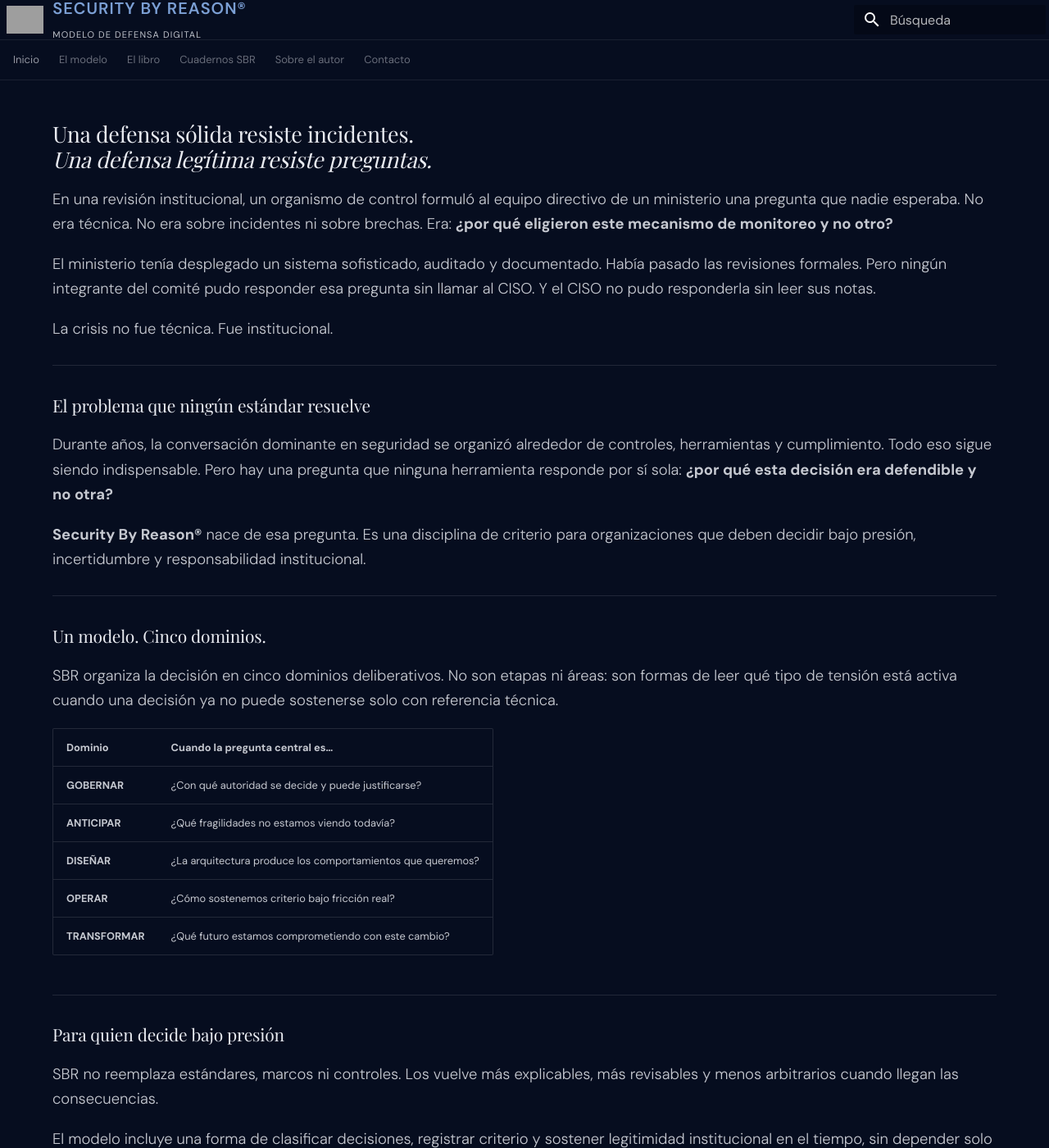
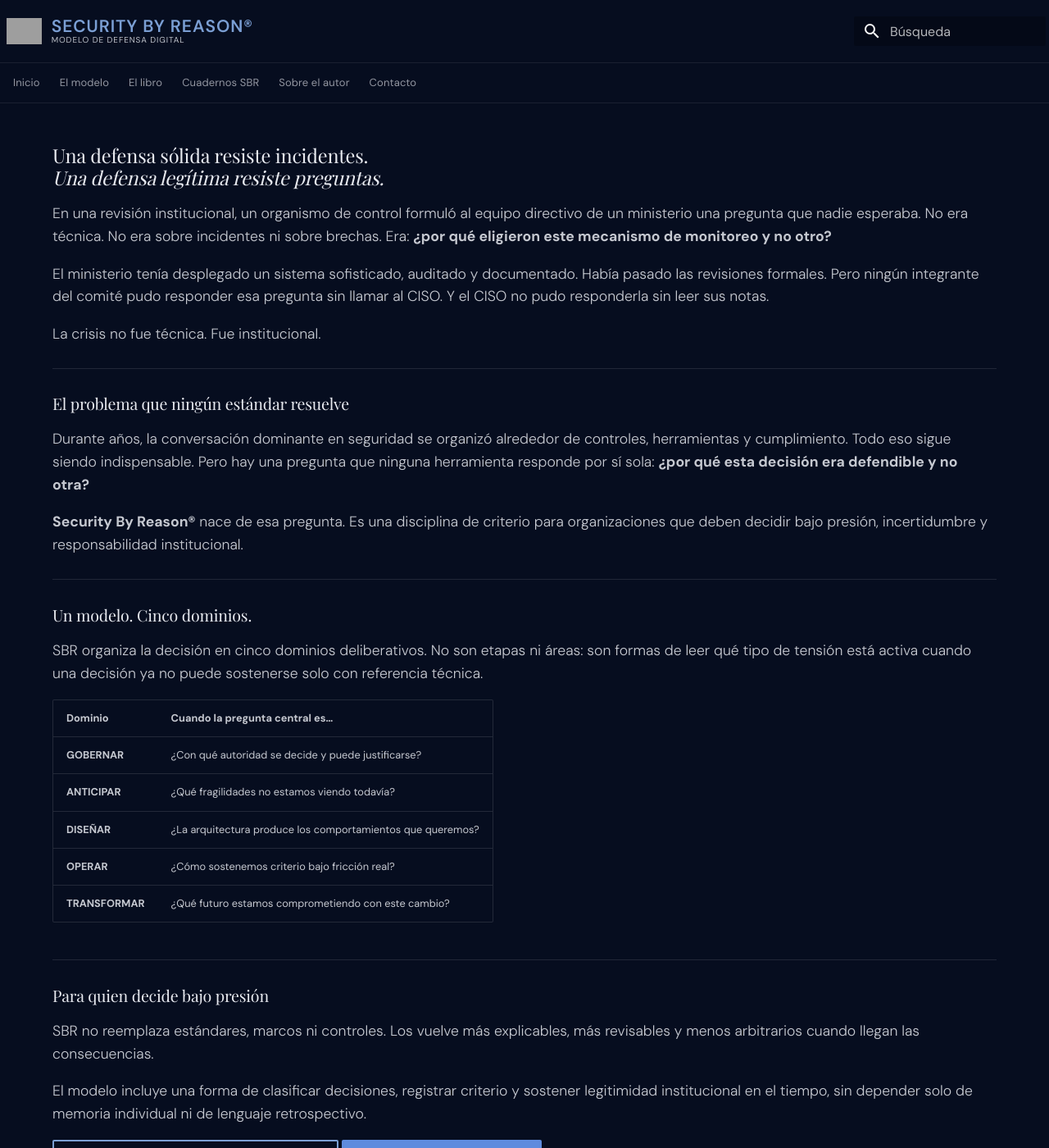
Before and after one commit to danielsasia/sbr-site, an MkDocs documentation site: the page built from docs/index.md, in a window 1280 px wide and 1400 px high. Shown: the whole window at 82% size. Built offline with MkDocs 1.6.1 and Material for MkDocs 9.7.7, drawn with Linux system fonts in a browser that asks for light colours; some web fonts are replaced; grey boxes are pictures that could not be loaded.

Commit message:
Update extra.css

```diff
--- a/docs/stylesheets/extra.css
+++ b/docs/stylesheets/extra.css
@@ -1,10 +1,10 @@
-@import url('https://fonts.googleapis.com/css2?family=Playfair+Display:ital,wght@0,400;0,600;1,400&family=DM+Sans:wght@300;400;500;600&family=DM+Mono&display=swap');
+@import url('https://fonts.googleapis.com/css2?family=Playfair+Display:ital,wght@0,400;0,600;1,400&family=DM+Sans:wght@300;400;500;600;700&family=DM+Mono&display=swap');
 
 [data-md-color-scheme="slate"] {
   --md-default-bg-color: #060d1f;
   --md-default-fg-color: #e8eaf0;
-  --md-default-fg-color--light: rgba(232,234,240,.55);
-  --md-default-fg-color--lighter: rgba(232,234,240,.30);
+  --md-default-fg-color--light: rgba(232, 234, 240, 0.55);
+  --md-default-fg-color--lighter: rgba(232, 234, 240, 0.30);
   --md-typeset-color: #e8eaf0;
   --md-accent-fg-color: #7b9fd4;
 }
@@ -16,198 +16,345 @@ body,
 .md-content,
 .md-sidebar,
 .md-sidebar__scrollwrap,
-.md-sidebar__inner{
-  background:#060d1f !important;
+.md-sidebar__inner {
+  background: #060d1f !important;
 }
 
 /* HEADER */
 
-.md-header{
-  background:#060d1f !important;
-  box-shadow:none !important;
-  border-bottom:.5px solid rgba(255,255,255,.08) !important;
+.md-header {
+  background: #060d1f !important;
+  box-shadow: none !important;
+  border-bottom: 0.5px solid rgba(255,255,255,0.08) !important;
+}
+
+.md-header__inner {
+  min-height: 76px !important;
+  align-items: center !important;
 }
 
 .md-header__button,
-.md-header__button *{
-  color:#e8eaf0 !important;
+.md-header__button * {
+  color: #e8eaf0 !important;
 }
 
-.md-header__button.md-logo{
-  display:flex !important;
-  align-items:center !important;
-  margin-right:.55rem !important;
-  padding:0 !important;
+.md-header__button.md-logo {
+  display: flex !important;
+  align-items: center !important;
+  margin-right: 0.6rem !important;
+  padding: 0 !important;
 }
 
 .md-header__button.md-logo img,
-.md-header__button.md-logo svg{
-  display:block !important;
-  height:34px !important;
-  width:auto !important;
-  max-height:34px !important;
+.md-header__button.md-logo svg {
+  display: block !important;
+  height: 32px !important;
+  width: auto !important;
+  max-height: 32px !important;
 }
 
 .md-header__title,
-.md-header__title *{
-  font-family:'DM Sans',sans-serif !important;
-  color:#7b9fd4 !important;
+.md-header__title * {
+  font-family: 'DM Sans', sans-serif !important;
+  color: #7b9fd4 !important;
 }
 
-.md-header__title{
-  display:flex !important;
-  flex-direction:column !important;
-  align-items:flex-start !important;
-  justify-content:center !important;
-  line-height:1.02 !important;
-  margin-left:0 !important;
+.md-header__title {
+  display: flex !important;
+  flex-direction: column !important;
+  align-items: flex-start !important;
+  justify-content: center !important;
+  line-height: 1 !important;
+  margin-left: 0 !important;
+  padding-top: 8px !important;
+  padding-bottom: 8px !important;
 }
 
-.md-header__ellipsis{
-  max-width:none !important;
+.md-header__ellipsis {
+  max-width: none !important;
 }
 
-.md-header__topic:first-child{
-  font-size:20px !important;
-  font-weight:600 !important;
-  letter-spacing:.05em !important;
-  text-transform:uppercase !important;
-  line-height:1 !important;
+.md-header__topic:first-child {
+  font-size: 21px !important;
+  font-weight: 600 !important;
+  letter-spacing: 0.045em !important;
+  text-transform: uppercase !important;
+  line-height: 1 !important;
 }
 
-.md-header__title::after{
-  content:"MODELO DE DEFENSA DIGITAL";
-  display:block;
-  font-family:'DM Sans',sans-serif !important;
-  font-size:11px !important;
-  font-weight:400 !important;
-  letter-spacing:.10em !important;
-  text-transform:uppercase !important;
-  color:rgba(232,234,240,.82) !important;
-  margin-top:4px !important;
-  line-height:1 !important;
+.md-header__title::after {
+  content: "MODELO DE DEFENSA DIGITAL";
+  display: block;
+  font-family: 'DM Sans', sans-serif !important;
+  font-size: 10px !important;
+  font-weight: 400 !important;
+  letter-spacing: 0.09em !important;
+  text-transform: uppercase !important;
+  color: rgba(232,234,240,0.82) !important;
+  margin-top: 5px !important;
+  line-height: 1 !important;
 }
 
 /* TABS */
 
-.md-tabs{
-  background:#060d1f !important;
-  border-bottom:.5px solid rgba(255,255,255,.08) !important;
+.md-tabs {
+  background: #060d1f !important;
+  border-bottom: 0.5px solid rgba(255,255,255,0.08) !important;
 }
 
-.md-tabs__link{
-  font-family:'DM Sans',sans-serif !important;
-  font-size:13px !important;
-  color:rgba(232,234,240,.62) !important;
+.md-tabs__link {
+  font-family: 'DM Sans', sans-serif !important;
+  font-size: 13px !important;
+  letter-spacing: 0.01em !important;
+  color: rgba(232,234,240,0.62) !important;
+  opacity: 1 !important;
 }
 
 .md-tabs__link--active,
-.md-tabs__link:hover{
-  color:#7b9fd4 !important;
+.md-tabs__link:hover {
+  color: #7b9fd4 !important;
 }
 
 /* SIDEBAR */
 
-.md-sidebar{
-  background:#060d1f !important;
+.md-sidebar {
+  background: #060d1f !important;
 }
 
 .md-nav__title,
-.md-nav__link{
-  font-family:'DM Sans',sans-serif !important;
-  font-size:13px !important;
-  color:rgba(232,234,240,.52) !important;
+.md-nav__link {
+  font-family: 'DM Sans', sans-serif !important;
+  font-size: 13px !important;
+  line-height: 1.35 !important;
+  color: rgba(232,234,240,0.50) !important;
 }
 
 .md-nav__link--active,
-.md-nav__link:hover{
-  color:#7b9fd4 !important;
+.md-nav__link:hover {
+  color: #7b9fd4 !important;
 }
 
 /* CONTENT */
 
-.md-typeset{
-  font-family:'DM Sans',sans-serif !important;
-  font-weight:300 !important;
-  font-size:.92rem !important;
-  color:rgba(232,234,240,.85) !important;
-  line-height:1.65 !important;
+.md-typeset {
+  font-family: 'DM Sans', sans-serif !important;
+  font-weight: 300 !important;
+  font-size: 0.88rem !important;
+  color: rgba(232,234,240,0.85) !important;
+  line-height: 1.58 !important;
 }
 
 .md-typeset h1,
 .md-typeset h2,
-.md-typeset h3{
-  font-family:'Playfair Display',serif !important;
-  font-weight:400 !important;
-  color:#e8eaf0 !important;
+.md-typeset h3 {
+  font-family: 'Playfair Display', serif !important;
+  font-weight: 400 !important;
+  color: #e8eaf0 !important;
 }
 
 .md-typeset h1,
-.md-main__inner .md-content h1{
-  font-size:1.35rem !important;
-  line-height:1.14 !important;
-  margin-bottom:.8rem !important;
+.md-main__inner .md-content h1 {
+  font-size: 1.18rem !important;
+  line-height: 1.14 !important;
+  letter-spacing: -0.01em !important;
+  margin-bottom: 0.8rem !important;
 }
 
-.md-typeset h2{
-  font-size:1.05rem !important;
+.md-typeset h2 {
+  font-size: 0.98rem !important;
+  line-height: 1.2 !important;
 }
 
-.md-typeset h3{
-  font-size:.95rem !important;
+.md-typeset h3 {
+  font-size: 0.9rem !important;
+  line-height: 1.22 !important;
 }
 
 .md-typeset p,
-.md-typeset li{
-  font-size:.92rem !important;
+.md-typeset li {
+  font-size: 0.88rem !important;
+  line-height: 1.58 !important;
 }
 
 .md-typeset a,
 .md-content a,
-.md-nav a{
-  color:#7b9fd4 !important;
+.md-nav a {
+  color: #7b9fd4 !important;
 }
 
 .md-typeset a:hover,
 .md-content a:hover,
-.md-nav a:hover{
-  color:#e8eaf0 !important;
+.md-nav a:hover {
+  color: #e8eaf0 !important;
+}
+
+.md-typeset blockquote {
+  font-family: 'Playfair Display', serif !important;
+  border-left: 2px solid #7b9fd4 !important;
+  color: rgba(232,234,240,0.85) !important;
+  font-size: 0.92rem !important;
+  font-style: italic !important;
 }
 
 /* FOOTER */
 
 .md-footer,
 .md-footer-meta,
-.md-footer__inner{
-  background:#060d1f !important;
+.md-footer__inner {
+  background: #060d1f !important;
 }
 
-.md-footer{
-  border-top:.5px solid rgba(255,255,255,.08) !important;
+.md-footer {
+  border-top: 0.5px solid rgba(255,255,255,0.08) !important;
 }
 
-.md-social{
-  display:none !important;
+.md-social {
+  display: none !important;
 }
 
-.md-footer-copyright{
-  font-family:'DM Sans',sans-serif !important;
-  font-size:11px !important;
-  color:rgba(232,234,240,.20) !important;
+.md-footer-copyright {
+  font-family: 'DM Sans', sans-serif !important;
+  font-size: 11px !important;
+  color: rgba(232,234,240,0.20) !important;
 }
 
 /* LAYOUT */
 
-.md-grid{
-  max-width:1320px !important;
+.md-grid {
+  max-width: 1320px !important;
 }
 
-.md-content{
-  max-width:100% !important;
+.md-content {
+  max-width: 100% !important;
 }
 
-.md-content__inner{
-  max-width:100% !important;
-  padding-left:2.4rem !important;
-  padding-right:2.4rem !important;
+.md-content__inner {
+  max-width: 100% !important;
+  padding-left: 2.4rem !important;
+  padding-right: 2.4rem !important;
 }
+
+/* RESPONSIVE */
+
+@media screen and (max-width: 1024px) {
+  .md-header__inner {
+    min-height: 72px !important;
+  }
+
+  .md-header__topic:first-child {
+    font-size: 18px !important;
+  }
+
+  .md-header__title::after {
+    font-size: 9px !important;
+  }
+
+  .md-typeset,
+  .md-typeset p,
+  .md-typeset li {
+    font-size: 0.86rem !important;
+  }
+
+  .md-main__inner .md-content h1,
+  .md-typeset h1 {
+    font-size: 1.12rem !important;
+  }
+
+  .md-content__inner {
+    padding-left: 2rem !important;
+    padding-right: 2rem !important;
+  }
+}
+
+@media screen and (max-width: 768px) {
+  .md-header__inner {
+    min-height: 68px !important;
+  }
+
+  .md-header__button.md-logo img,
+  .md-header__button.md-logo svg {
+    height: 28px !important;
+    max-height: 28px !important;
+  }
+
+  .md-header__topic:first-child {
+    font-size: 16px !important;
+    letter-spacing: 0.035em !important;
+  }
+
+  .md-header__title::after {
+    font-size: 8px !important;
+    letter-spacing: 0.07em !important;
+  }
+
+  .md-tabs__link,
+  .md-nav__title,
+  .md-nav__link {
+    font-size: 12px !important;
+  }
+
+  .md-typeset,
+  .md-typeset p,
+  .md-typeset li {
+    font-size: 0.84rem !important;
+  }
+
+  .md-main__inner .md-content h1,
+  .md-typeset h1 {
+    font-size: 1.06rem !important;
+    line-height: 1.16 !important;
+  }
+
+  .md-typeset h2 {
+    font-size: 0.94rem !important;
+  }
+
+  .md-content__inner {
+    padding-left: 1.2rem !important;
+    padding-right: 1.2rem !important;
+  }
+}
+
+@media screen and (max-width: 480px) {
+  .md-header__inner {
+    min-height: 62px !important;
+  }
+
+  .md-header__button.md-logo img,
+  .md-header__button.md-logo svg {
+    height: 24px !important;
+    max-height: 24px !important;
+  }
+
+  .md-header__topic:first-child {
+    font-size: 14px !important;
+    letter-spacing: 0.03em !important;
+  }
+
+  .md-header__title::after {
+    font-size: 7px !important;
+    letter-spacing: 0.05em !important;
+    margin-top: 3px !important;
+  }
+
+  .md-typeset,
+  .md-typeset p,
+  .md-typeset li {
+    font-size: 0.82rem !important;
+  }
+
+  .md-main__inner .md-content h1,
+  .md-typeset h1 {
+    font-size: 1rem !important;
+    line-height: 1.18 !important;
+  }
+
+  .md-typeset h2 {
+    font-size: 0.9rem !important;
+  }
+
+  .md-content__inner {
+    padding-left: 1rem !important;
+    padding-right: 1rem !important;
+  }
+}
```
